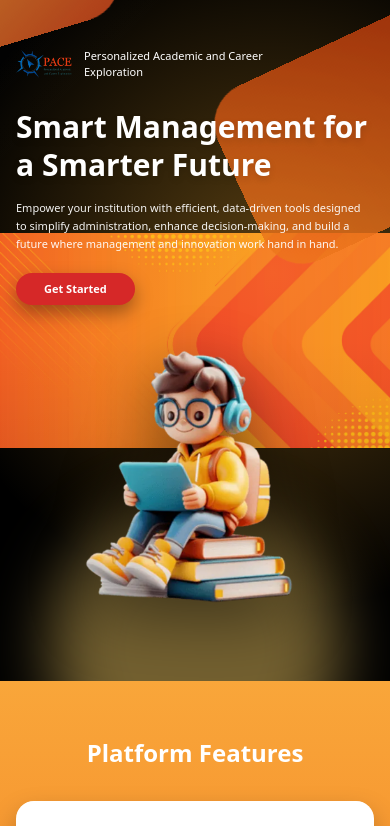
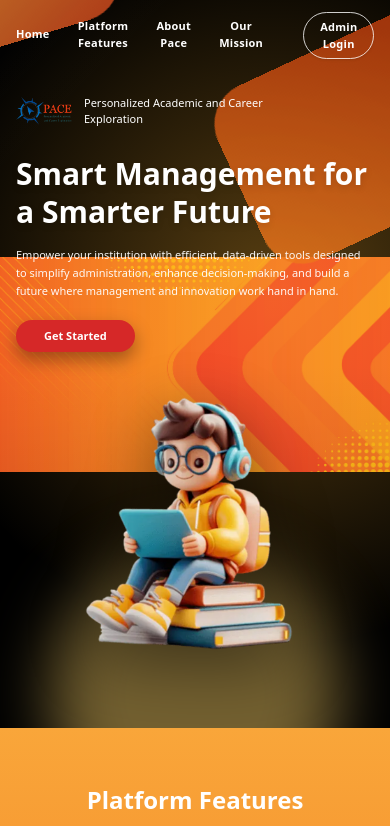
Before and after one commit to MarkDenver01/pace_app, a React (Vite) app: page / in a window 390 px wide. Shown: the top 826 px of the page. Built offline with nearby package versions, Linux system fonts and the light colour scheme.

Commit message:
update header

```diff
--- a/src/page/landing_page/LandingPage.tsx
+++ b/src/page/landing_page/LandingPage.tsx
@@ -139,21 +139,25 @@ const PaceLandingPage: FC = () => {
           <div className="hero-glow" style={heroGlowStyle} />
         </div>
 
-        {/* ============ NAVBAR (Right-Aligned, No Logo) ============ */}
-        <header className="relative z-20 mx-auto flex w-full max-w-5xl items-center justify-end px-4 py-3 md:px-6 md:py-4">
-          <nav className="hidden items-center gap-7 text-[11px] font-semibold tracking-wide md:flex">
+        {/* NAVBAR – LEFT ALIGNED, NO LOGO */}
+<header className="relative z-20 mx-auto flex w-full max-w-5xl items-center justify-start px-4 py-3 md:px-6 md:py-4">
+  <nav className="flex items-center gap-7 text-[11px] font-semibold tracking-wide">
     <button onClick={() => scrollToSection("home")} className="nav-link">
       Home
     </button>
+
     <button onClick={() => scrollToSection("features")} className="nav-link">
       Platform Features
     </button>
+
     <button onClick={() => scrollToSection("about")} className="nav-link">
       About Pace
     </button>
+
     <button onClick={() => scrollToSection("mission")} className="nav-link">
       Our Mission
     </button>
+
     <button
       onClick={() => navigate("/login")}
       className="ml-3 rounded-full border border-white/80 px-4 py-1.5 text-[11px] font-semibold shadow-sm transition hover:bg-white hover:text-[#B92E09]"
@@ -162,6 +166,7 @@ const PaceLandingPage: FC = () => {
     </button>
   </nav>
 </header>
+
 
         {/* HERO CONTENT */}
         <div
```
Lines whose indentation alone changed are shown as unchanged.
